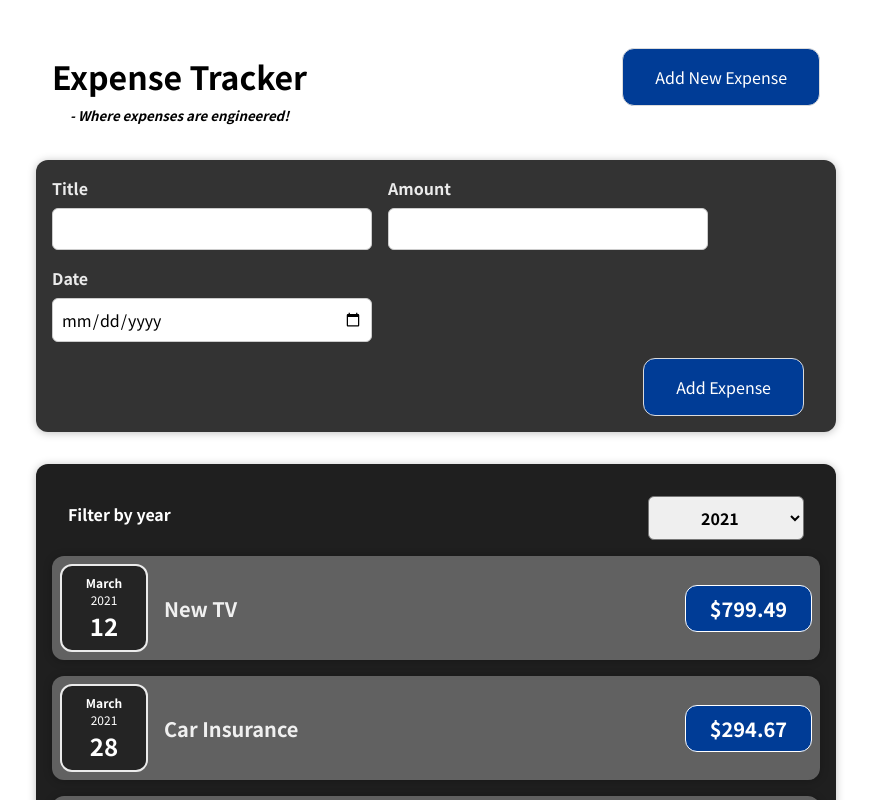
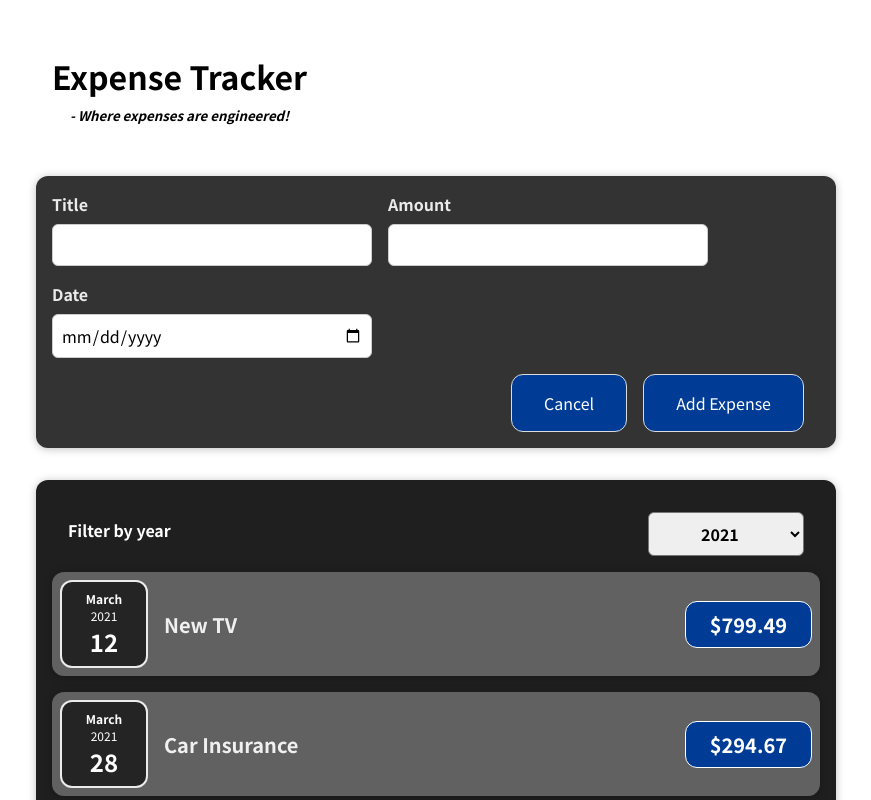
Before and after one commit to KMihajlo/Expense-Tracker-App, a React (Create React App) app: page / in a window 1280 px wide. Both pictures are taken after a click on the button "Add New Expense". Shown: the top 800 px of the page, without its empty margins (204-1075 px from the left). Built offline with nearby package versions, Linux system fonts and the light colour scheme.

Commit message:
Rendered the form conditionally and added header section

```diff
--- a/src/App.js
+++ b/src/App.js
@@ -27,6 +27,7 @@ const INITIAL_EXPENSES = [
 
 const App = () => {
   const [expenses, setExpenses] = useState(INITIAL_EXPENSES);
+  const [open, setOpen] = useState(false);
 
   const addExpenseHandler = (data) => {
     // Special way of assigning data to state dependant on the previous state
@@ -35,19 +36,41 @@ const App = () => {
     });
   };
 
+  const openModalHandler = () => {
+    setOpen(true);
+  };
+  const closeModalHandler = () => {
+    setOpen(false);
+  };
+
   return (
     <div className="wrapper">
       <div className="header-wrapper">
         <div className="title-wrapper">
           <h1>Expense Tracker</h1>
-          <h5 style={{margin:'-15px'}}><cite>- Where expenses are engineered!</cite></h5>
+          <h5 style={{ margin: "-15px" }}>
+            <cite>- Where expenses are engineered!</cite>
+          </h5>
         </div>
-        <div className="new-expense__wrapper">
-          <button className="new-expense__button">Add New Expense</button>
-        </div>
+        {!open ? (
+          <div className="new-expense__wrapper">
+            <button onClick={openModalHandler} className="new-expense__button">
+              Add New Expense
+            </button>
+          </div>
+        ) : (
+          <p></p>
+        )}
       </div>
       <div>
-        <NewExpense onAddExpense={addExpenseHandler} />
+        {open ? (
+          <NewExpense
+            onCancel={closeModalHandler}
+            onAddExpense={addExpenseHandler}
+          />
+        ) : (
+          <p></p>
+        )}
         <Expenses items={expenses} />
       </div>
     </div>
--- a/src/components/ExpenseForm/ExpenseForm.jsx
+++ b/src/components/ExpenseForm/ExpenseForm.jsx
@@ -43,7 +43,9 @@ const ExpenseForm = (props) => {
     setDate("");
 
     props.onSubmitData(data);
+    props.onCancel();
   };
+
 
   return (
     <form onSubmit={submitHandler}>
@@ -74,6 +76,7 @@ const ExpenseForm = (props) => {
         </div>
       </div>
       <div className="new-expense__actions">
+        <button type="button" onClick={props.onCancel}>Cancel</button>
         <button type="submit">Add Expense</button>
       </div>
     </form>
--- a/src/components/NewExpense/NewExpense.jsx
+++ b/src/components/NewExpense/NewExpense.jsx
@@ -13,7 +13,7 @@ const NewExpense = (props) => {
 
   return (
     <div className="new-expense">
-      <ExpenseForm onSubmitData={submitDataHandler} />
+      <ExpenseForm onCancel={props.onCancel} onSubmitData={submitDataHandler} />
     </div>
   );
 };
```
